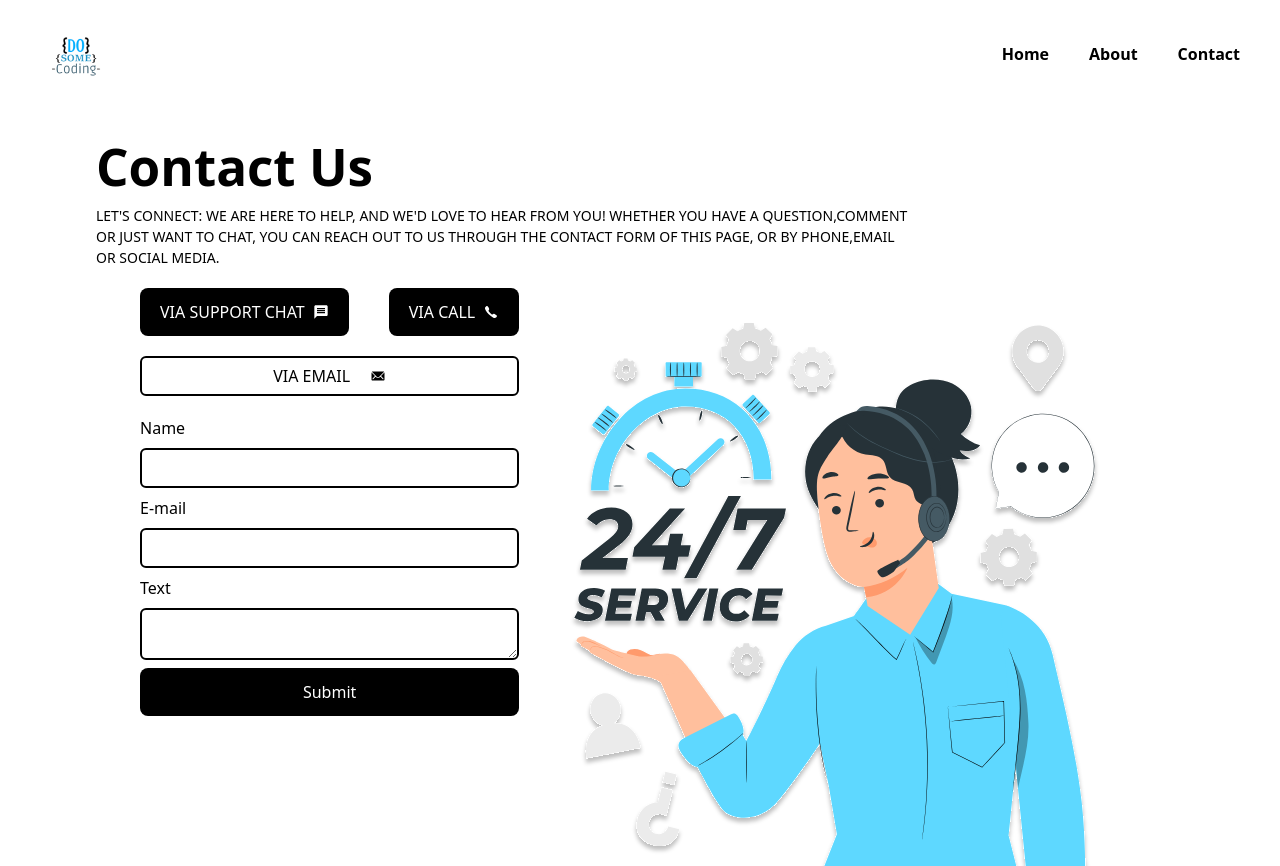
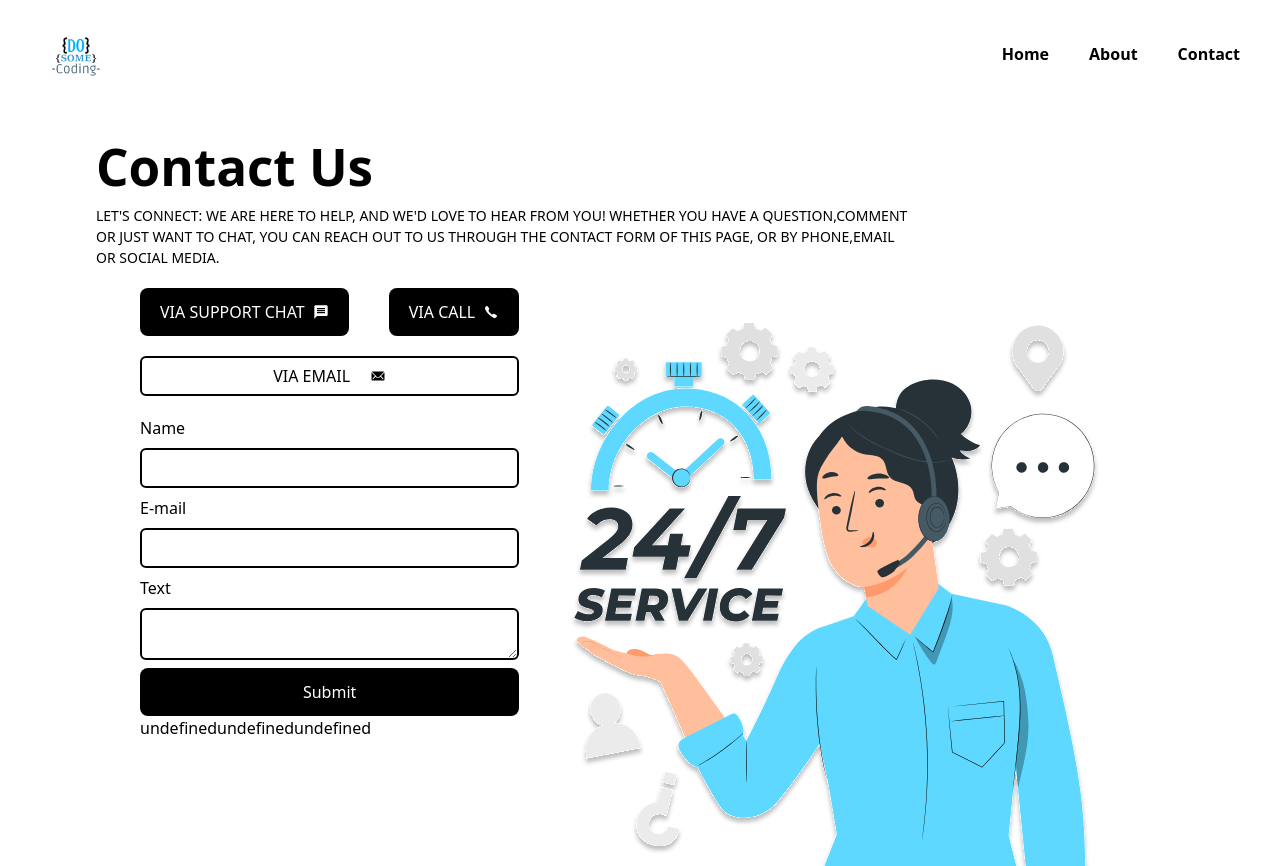
Before and after one commit to aadarshraj02/React-Forms, a React (Vite) app: page / in a window 1280 px wide. Built offline with nearby package versions, Linux system fonts and the light colour scheme.

Commit message:
displayed name

```diff
--- a/src/components/ContactForm.jsx
+++ b/src/components/ContactForm.jsx
@@ -1,17 +1,17 @@
-import React from "react";
+import React, { useState } from "react";
 import Button from "./Button";
 import { MdMessage } from "react-icons/md";
 import { IoIosCall } from "react-icons/io";
 import { IoIosMail } from "react-icons/io";
 
 function ContactForm() {
-  let name;
+  const [name, setName] = useState();
   let email;
   let text;
 
   const onSubmit = (event) => {
     event.preventDefault();
-    name = event.target[0].value;
+    setName(event.target[0].value);
     email = event.target[1].value;
     text = event.target[2].value;
   };
@@ -54,6 +54,7 @@ function ContactForm() {
             />
             <Button text="Submit"></Button>
           </form>
+          <div>{name + "" + email + "" + text + ""}</div>
         </div>
       </div>
       <div>
```
